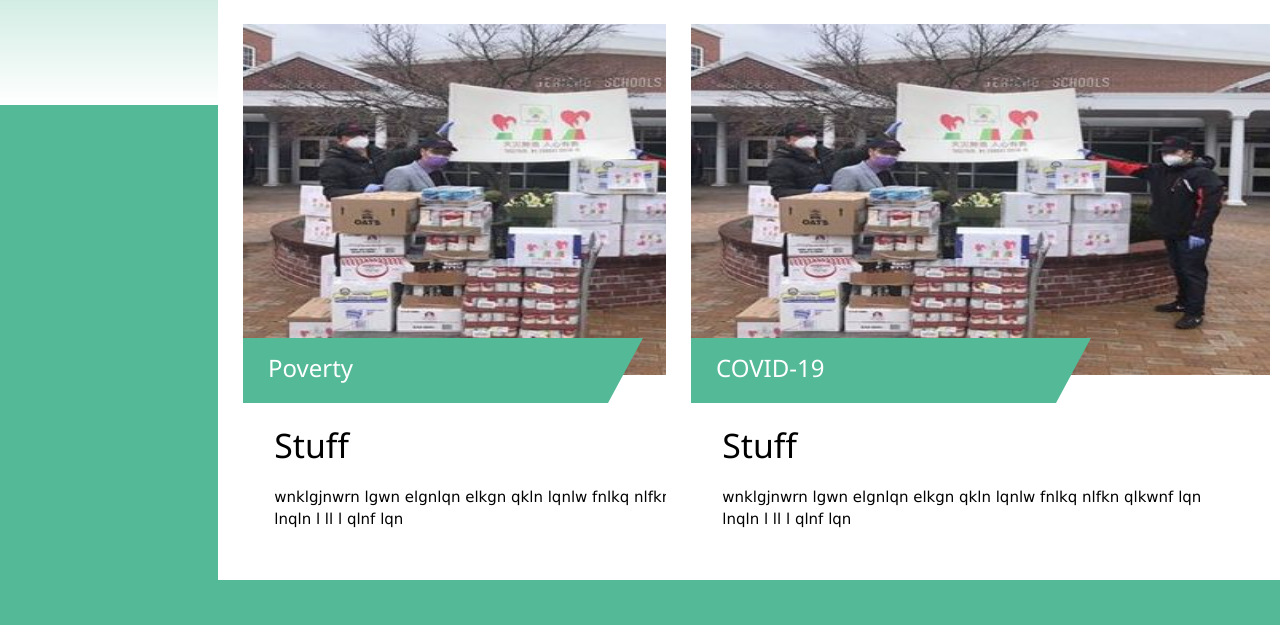
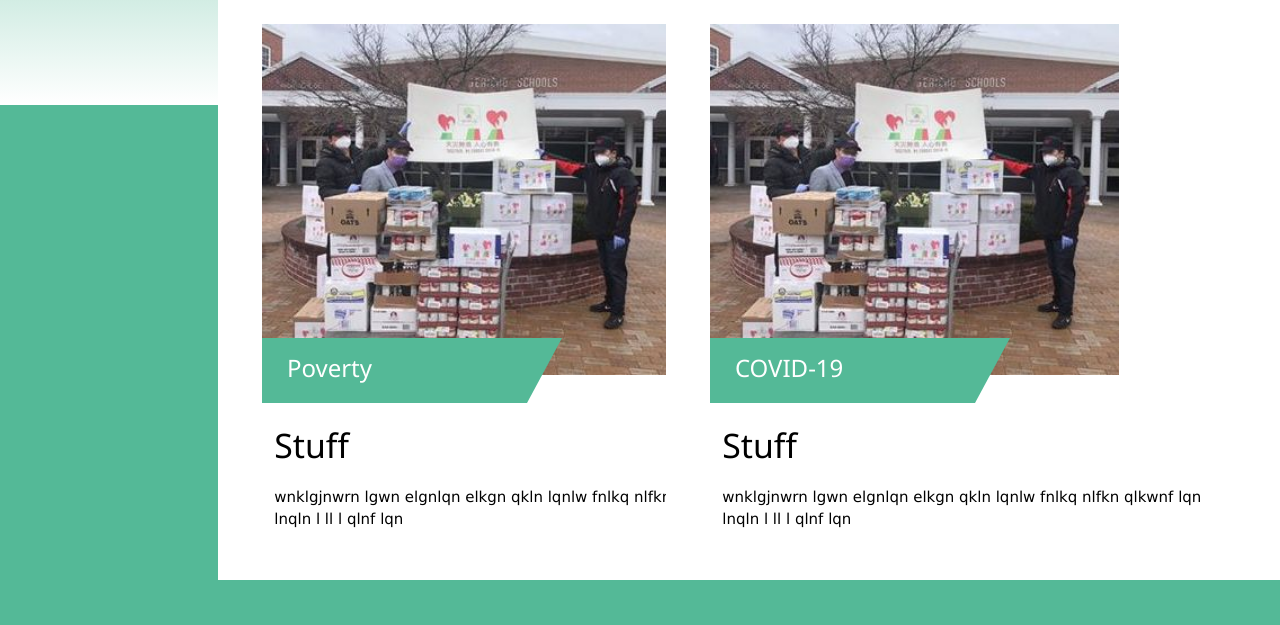
Before and after one commit to ANDREW0307/Gratus-Cubed, a plain HTML site: page TheIssues/TheIssues.html in a window 1280 px wide. Shown: the part 428-1053 px from the top of the page. Drawn offline with nearby package versions, Linux system fonts and the light colour scheme; files that its build step writes are made by us from their sources; a web font is replaced by a local one.

Commit message:
Decreased image width

```diff
--- a/TheIssues/TheIssues.css
+++ b/TheIssues/TheIssues.css
@@ -308,11 +308,11 @@ nav a:hover::before {
 
 
 .PovertyBox img {
-  width: 92%;
+  width: 65%;
   height: 60%;
   display: block;
-  margin: auto;
   position: relative;
+  left:7.0%;
   top: 5%;
   z-index: 0;
 }
@@ -321,11 +321,11 @@ nav a:hover::before {
   display: block;
   border-top: 65px solid #54b997;
 	border-right: 35px solid transparent;
-	width: 400px;
+	width: 300px;
   z-index: 1;
   position: absolute;
   top: 57%;
-  left: 4%;
+  left: 7%;
 }
 
 .PovertyBox h3 {
@@ -333,7 +333,7 @@ nav a:hover::before {
   top: 59%;
   z-index: 3;
   color: white;
-  left: 8%;
+  left: 11%;
 }
 
 .PovertyBox h4 {
@@ -368,11 +368,11 @@ nav a:hover::before {
 
 
 .CovidBox img {
-  width: 92%;
+  width: 65%;
   height: 60%;
   display: block;
-  margin: auto;
   position: relative;
+  left:7.0%;
   top: 5%;
   z-index: 0;
 }
@@ -381,11 +381,11 @@ nav a:hover::before {
   display: block;
   border-top: 65px solid #54b997;
 	border-right: 35px solid transparent;
-	width: 400px;
+	width: 300px;
   z-index: 1;
   position: absolute;
   top: 57%;
-  left: 4%;
+  left: 7%;
 }
 
 .CovidBox h3 {
@@ -393,7 +393,7 @@ nav a:hover::before {
   top: 59%;
   z-index: 3;
   color: white;
-  left: 8%;
+  left: 11%;
 }
 
 .CovidBox h4 {
```
